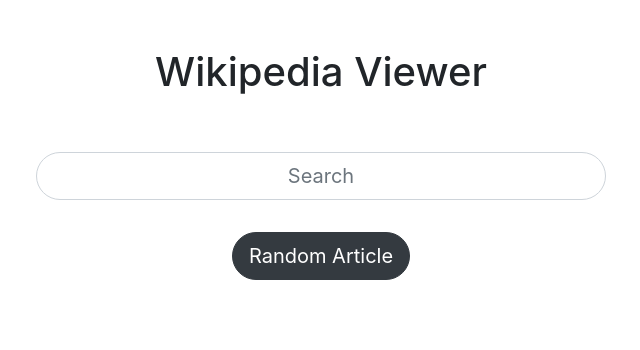
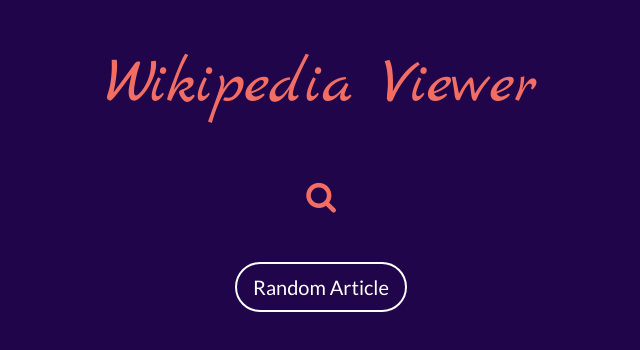
Before and after one commit to hamza-hajji/wikipedia-viewer, a React (Create React App) app: page / in a window 1280 px wide. Shown: the top 350 px of the page, without its empty margins (319-959 px from the left). Built offline with nearby package versions, Linux system fonts and the light colour scheme.

Commit message:
add more styling and toggle input

```diff
--- a/public/index.html
+++ b/public/index.html
@@ -10,6 +10,8 @@
     -->
     <link rel="manifest" href="%PUBLIC_URL%/manifest.json">
     <link rel="shortcut icon" href="%PUBLIC_URL%/favicon.ico">
+
+    <link href="https://fonts.googleapis.com/css?family=Lato|Marck+Script" rel="stylesheet">
 
     <!--
       Notice the use of %PUBLIC_URL% in the tags above.
--- a/src/App.css
+++ b/src/App.css
@@ -1,3 +1,14 @@
+body {
+  background-color: #20054A;
+  font-family: 'Lato', sans-serif;
+}
+
+.header {
+  color: #F26E64;
+  font-size: 4rem;
+  font-family: 'Marck Script', cursive;
+}
+
 .container {
   margin-top: 3rem;
 }
@@ -9,19 +20,52 @@
 .search-input {
   text-align: center;
   border-radius: 3rem !important;
+  background-color: transparent;
+  border-color: #F26E64;
+  color: #F26E64;
+}
+
+.searchIcon {
+  color: #F26E64;
 }
 
 .rand-button {
-  margin-top: 2rem;
+  margin-top: 3rem;
   margin-bottom: 1rem;
 }
 
 .rand-button a {
   border-radius: 3rem !important;
+  background: transparent;
+  border: 2px #fff solid;
+}
+
+.rand-button a:hover {
+  background: #fff;
+  color: #20054A;
+  border: none;
 }
 
 .search-input:focus, .rand-button:focus {
   outline: none !important;
   box-shadow: none;
-  border-color: #ccc;
+  border-color: #F26E64;
+  background-color: transparent;
+  color: #F26E64;
 }
+
+::-webkit-input-placeholder {
+    color: #F26E64;
+}
+:-moz-placeholder {
+    /* FF 4-18 */
+    color: #F26E64;
+}
+::-moz-placeholder {
+    /* FF 19+ */
+    color: #F26E64;
+}
+:-ms-input-placeholder {
+    /* IE 10+ */
+    color: #F26E64;
+}
--- a/src/components/App.js
+++ b/src/components/App.js
@@ -5,6 +5,7 @@
 
 import SearchBox from './SearchBox';
 import Articles from './Articles';
+import RandButton from './RandButton';
 import {debounceEventHandler} from '../helpers.js';
 
 class App extends Component {
@@ -12,8 +13,10 @@
     super();
 
     this.getResults = this.getResults.bind(this);
+    this.showInput = this.showInput.bind(this);
     this.state = {
-      articles: []
+      articles: [],
+      inputShown: false
     };
   }
 
@@ -31,19 +34,25 @@
       });
   }
 
+  showInput() {
+    this.setState({inputShown: !this.state.inputShown});
+  }
+
   render() {
     return (
       <div className="container">
         <div className="row">
           <div className="col-6 mx-auto">
-            <h1 className="text-center">Wikipedia Viewer</h1><br /><br />
+            <h1 className="text-center header">Wikipedia Viewer</h1><br /><br />
             <SearchBox
+              showInput={this.showInput}
+              inputShown={this.state.inputShown}
               getResults={debounceEventHandler(this.getResults, 1000)} />
           </div>
         </div>
         <div className="row rand-button">
           <div className="col-4 text-center mx-auto">
-            <a target="_blank" href="https://en.wikipedia.org/wiki/Special:Random" className="btn btn-lg btn-dark">Random Article</a>
+            <RandButton />
           </div>
         </div>
         <div className="row">
--- /dev/null
+++ b/src/components/RandButton.js
@@ -0,0 +1,8 @@
+import React from 'react';
+
+export default () => (
+  <a
+    target="_blank"
+    href="https://en.wikipedia.org/wiki/Special:Random" className="btn btn-lg btn-dark">
+    Random Article</a>
+);
--- a/src/components/SearchBox.js
+++ b/src/components/SearchBox.js
@@ -3,12 +3,20 @@
 import 'font-awesome/css/font-awesome.min.css';
 
 export default ({
-  getResults
+  getResults,
+  inputShown,
+  showInput
 }) => {
   return (
-    <div className="row">
-      <InputGroup size="lg">
+    <div
+      className="col-8 mx-auto">
+      <div className="searchIcon text-center">
+        <i onClick={showInput} className="fa fa-2x fa-search"></i>
+      </div>
+      <InputGroup
+        size="lg">
         <Input
+          style={{display: inputShown ? 'block' : 'none'}}
           className="search-input"
           placeholder="Search"
           onChange={getResults} />
```
